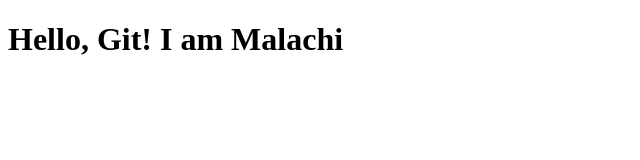
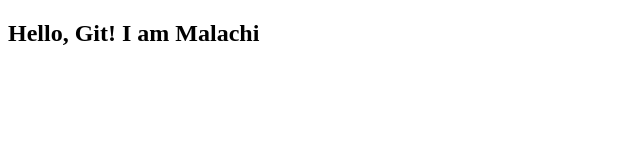
Before and after one commit to MalachiCox/Git-and-Github, a plain HTML site: page my_github_tutorial/index.html in a window 1280 px wide. Shown: the whole page, without its empty margins (0-640 px from the left). Drawn offline with Linux system fonts and the light colour scheme.

Commit message:
Update index.html

```diff
--- a/my_github_tutorial/index.html
+++ b/my_github_tutorial/index.html
@@ -7,6 +7,6 @@
     <title>My Git Project</title>
 </head>
 <body>
-    <h1>Hello, Git! I am Malachi</h1>
+    <h2>Hello, Git! I am Malachi</h2>
 </body>
 </html>
```
